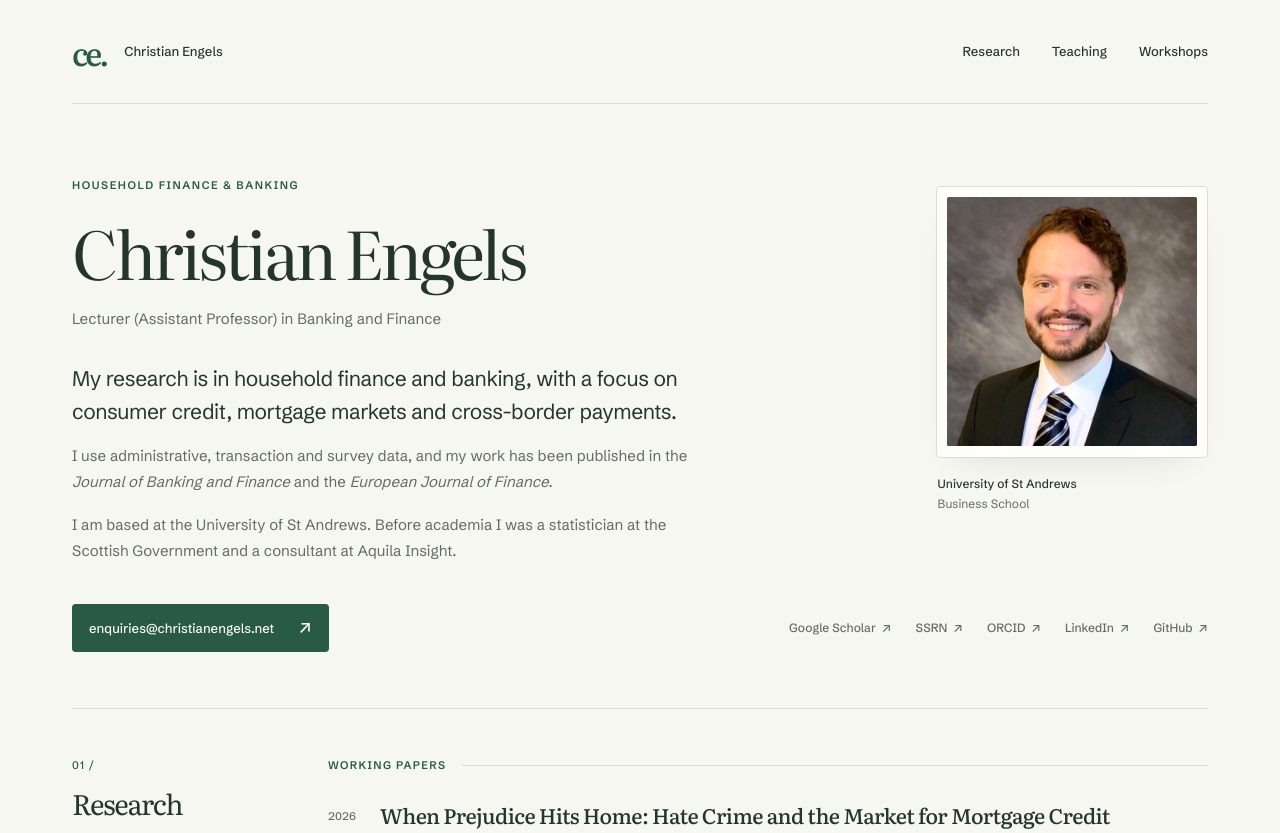
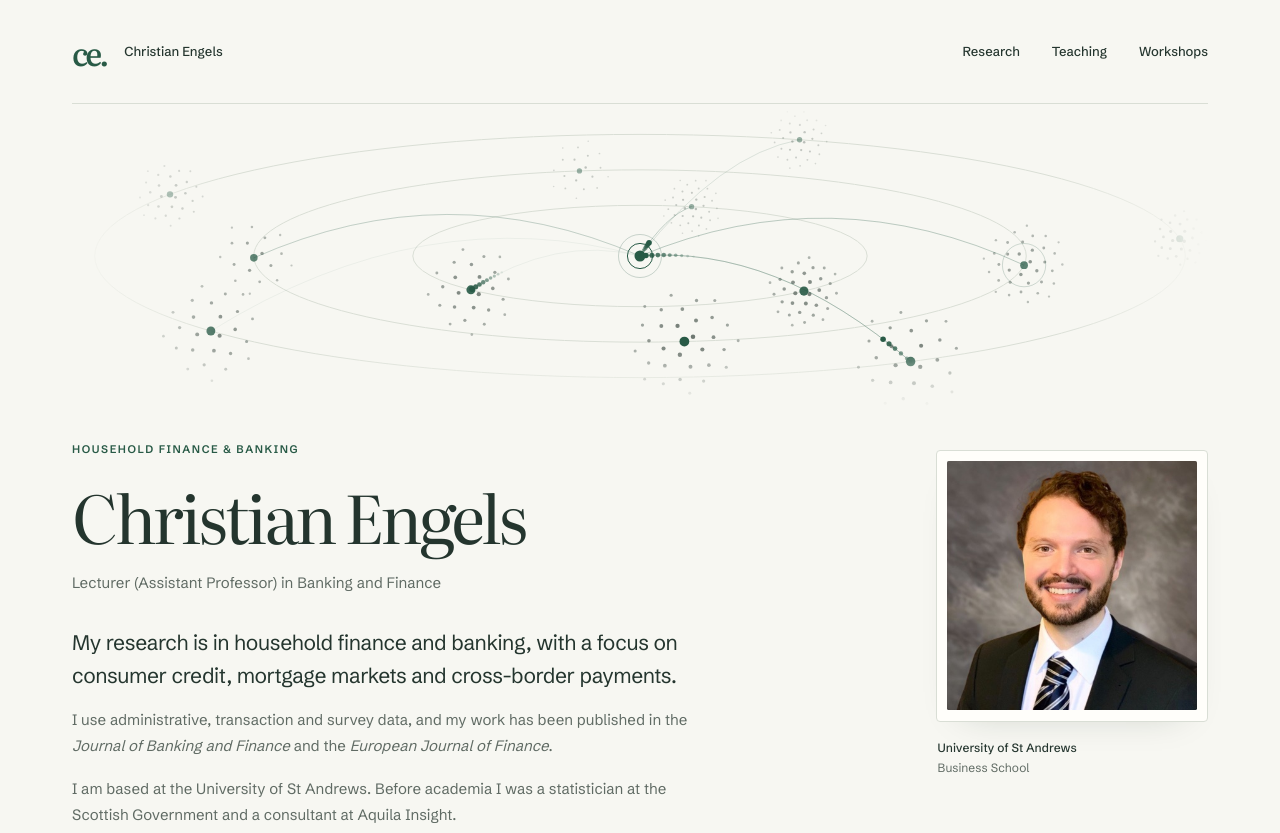
Before and after one commit to christian-engels/website, a plain HTML site: page index.html in a window 1280 px wide. Shown: the top 833 px of the page. Drawn offline with Linux system fonts and the light colour scheme.

Commit message:
Add an animated payments figure to the masthead
A canvas band under the header shows lenders with their households circling a payment hub while transfers cross between them (flows.js, no dependencies, about 160 lines). Colours come from the page's CSS variables so light and dark both work; a single still frame is drawn under prefers-reduced-motion; the loop pauses off screen; the canvas stays hidden without JavaScript and in print. Abstract and module disclosures now ease open where the browser supports interpolate-size.

```diff
--- /dev/null
+++ b/flows.js
@@ -0,0 +1,161 @@
+// Hero figure for the home page. Lenders, each with its households, circle a payment hub;
+// transfers leave one lender, clear through the hub and settle at another.
+// The picture is a function of time alone, so there is no state to keep in step.
+(function () {
+  var canvas = document.querySelector('canvas.flows');
+  if (!canvas || !canvas.getContext) return;
+  var ctx = canvas.getContext('2d');
+  var still = matchMedia('(prefers-reduced-motion: reduce)');
+  var TAU = Math.PI * 2;
+  var RINGS = [0.2, 0.34, 0.48];      // orbit radii as shares of the canvas width
+  var SPEED = [0.05, 0.032, 0.02];    // radians per second; inner orbits turn faster
+  var GAP = 0.9, FLIGHT = 3.4, SETTLE = 1.1;   // seconds between transfers, in flight, settling
+
+  // Repeatable pseudo-random numbers: the same picture on every visit.
+  function noise(n, salt) {
+    var x = Math.sin(n * 127.1 + salt * 311.7) * 43758.5453;
+    return x - Math.floor(x);
+  }
+
+  var clusters = [];
+  [3, 4, 5].forEach(function (count, ring) {
+    for (var i = 0; i < count; i++) {
+      var id = clusters.length;
+      clusters.push({
+        ring: ring,
+        angle: (i / count + noise(id, 1) * 0.1) * TAU + ring * 0.9,
+        size: 0.75 + 0.5 * noise(id, 2),
+        households: 16 + Math.floor(noise(id, 3) * 30)
+      });
+    }
+  });
+
+  var W = 0, H = 0, dpr = 1, raf = 0, seen = true, ink = {};
+
+  function clock() { return still.matches ? 40 : performance.now() / 1000; }
+
+  function fit() {
+    dpr = Math.min(window.devicePixelRatio || 1, 2);
+    W = canvas.clientWidth;
+    H = canvas.clientHeight;
+    canvas.width = Math.round(W * dpr);
+    canvas.height = Math.round(H * dpr);
+    var style = getComputedStyle(canvas);
+    ['rule', 'muted', 'accent'].forEach(function (name) {
+      ink[name] = style.getPropertyValue('--' + name).trim();
+    });
+    draw(clock());
+  }
+
+  function disc(x, y, r) { ctx.beginPath(); ctx.arc(x, y, r, 0, TAU); ctx.fill(); }
+  function ring(x, y, rx, ry) { ctx.beginPath(); ctx.ellipse(x, y, rx, ry, 0, 0, TAU); ctx.stroke(); }
+  function ease(u) { return u < 0.5 ? 4 * u * u * u : 1 - Math.pow(-2 * u + 2, 3) / 2; }
+
+  // A leg is a shallow arc between two points: a quadratic curve whose control point is lifted.
+  function crest(a, b) {
+    return { x: (a.x + b.x) / 2, y: (a.y + b.y) / 2 - 0.22 * Math.hypot(b.x - a.x, b.y - a.y) };
+  }
+  function along(a, b, u) {
+    var c = crest(a, b), v = 1 - u;
+    return { x: v * v * a.x + 2 * v * u * c.x + u * u * b.x, y: v * v * a.y + 2 * v * u * c.y + u * u * b.y };
+  }
+
+  function draw(t) {
+    if (!W || !H) return;
+    var cx = W / 2, cy = H / 2;
+    var tilt = Math.min(0.5, (H * 0.4) / (W * RINGS[2]));   // how far the orbital plane leans away
+    var unit = Math.max(0.62, Math.min(1.2, H / 250));      // marks scale with the band
+    var hub = { x: cx, y: cy, k: unit };
+    var at = clusters.map(function (c) {
+      var a = c.angle + t * SPEED[c.ring], depth = (Math.sin(a) + 1) / 2;   // 0 far, 1 near
+      return {
+        x: cx + RINGS[c.ring] * W * Math.cos(a),
+        y: cy + RINGS[c.ring] * W * tilt * Math.sin(a),
+        depth: depth,
+        k: unit * (0.64 + 0.56 * depth)
+      };
+    });
+
+    function cluster(c, p) {
+      var reach = 34 * c.size * p.k, turn = t * 0.1 * (c.ring % 2 ? -1 : 1);
+      ctx.fillStyle = ink.muted;
+      for (var j = 0; j < c.households; j++) {
+        var far = Math.sqrt((j + 1) / c.households), a = j * 2.39996 + turn;   // sunflower packing
+        ctx.globalAlpha = (0.42 + 0.58 * p.depth) * (1 - 0.5 * far);
+        disc(p.x + reach * far * Math.cos(a), p.y + reach * far * Math.sin(a), (1.7 - 0.7 * far) * p.k);
+      }
+      ctx.globalAlpha = 0.45 + 0.55 * p.depth;
+      ctx.fillStyle = ink.accent;
+      disc(p.x, p.y, 3.4 * p.k);
+    }
+
+    function pulse(p, age) {
+      ctx.globalAlpha = 0.55 * (1 - age);
+      ctx.strokeStyle = ink.accent;
+      ring(p.x, p.y, (5 + 22 * age) * p.k, (5 + 22 * age) * p.k);
+    }
+
+    function flight(from, to, u) {
+      var legs = [[from, hub], [hub, to]];
+      ctx.strokeStyle = ink.accent;
+      ctx.globalAlpha = 0.3 * Math.sin(Math.PI * u);
+      legs.forEach(function (leg) {
+        var c = crest(leg[0], leg[1]);
+        ctx.beginPath();
+        ctx.moveTo(leg[0].x, leg[0].y);
+        ctx.quadraticCurveTo(c.x, c.y, leg[1].x, leg[1].y);
+        ctx.stroke();
+      });
+      if (u >= 0.5 && u < 0.8) pulse(hub, (u - 0.5) / 0.3);
+      var leg = legs[u < 0.5 ? 0 : 1], e = ease(u < 0.5 ? u * 2 : u * 2 - 1);
+      ctx.fillStyle = ink.accent;
+      for (var i = 0; i < 9; i++) {
+        var p = along(leg[0], leg[1], Math.max(0, e - i * 0.022));
+        ctx.globalAlpha = 1 - i / 9;
+        disc(p.x, p.y, 2.3 * unit * (1 - i / 14));
+      }
+    }
+
+    ctx.setTransform(dpr, 0, 0, dpr, 0, 0);
+    ctx.clearRect(0, 0, W, H);
+    ctx.lineWidth = 1;
+
+    ctx.globalAlpha = 1;
+    ctx.strokeStyle = ink.rule;
+    RINGS.forEach(function (r) { ring(cx, cy, r * W, r * W * tilt); });
+
+    clusters.forEach(function (c, i) { if (at[i].depth < 0.5) cluster(c, at[i]); });
+
+    ctx.globalAlpha = 1;
+    ctx.fillStyle = ink.accent;
+    disc(cx, cy, 4.6 * unit);
+    ctx.strokeStyle = ink.accent;
+    ring(cx, cy, 10.5 * unit, 10.5 * unit);
+
+    clusters.forEach(function (c, i) { if (at[i].depth >= 0.5) cluster(c, at[i]); });
+
+    for (var n = Math.floor((t - FLIGHT - SETTLE) / GAP); n <= Math.floor(t / GAP); n++) {
+      var age = t - n * GAP;   // seconds since this transfer left
+      var from = Math.floor(noise(n, 7) * clusters.length);
+      var to = (from + 1 + Math.floor(noise(n, 8) * (clusters.length - 1))) % clusters.length;
+      if (age < FLIGHT) flight(at[from], at[to], age / FLIGHT);
+      else if (age < FLIGHT + SETTLE) pulse(at[to], (age - FLIGHT) / SETTLE);
+    }
+  }
+
+  function tick() {
+    raf = 0;
+    draw(clock());
+    if (seen && !still.matches) raf = requestAnimationFrame(tick);
+  }
+  function wake() { if (!raf) raf = requestAnimationFrame(tick); }
+
+  canvas.hidden = false;
+  new ResizeObserver(fit).observe(canvas);
+  new IntersectionObserver(function (entries) {
+    seen = entries[0].isIntersecting;
+    if (seen) wake();
+  }).observe(canvas);
+  matchMedia('(prefers-color-scheme: dark)').addEventListener('change', fit);
+  still.addEventListener('change', wake);
+})();
--- a/index.html
+++ b/index.html
@@ -16,7 +16,7 @@
   <link rel="icon" href="favicon.ico">
   <link rel="preload" href="assets/fonts/literata-roman.woff2" as="font" type="font/woff2" crossorigin>
   <link rel="preload" href="assets/fonts/schibsted-grotesk.woff2" as="font" type="font/woff2" crossorigin>
-  <link rel="stylesheet" href="styles.css?v=20261010d">
+  <link rel="stylesheet" href="styles.css?v=20261118">
   <script type="application/ld+json">
   {
     "@context": "https://schema.org",
@@ -48,6 +48,8 @@
       <a href="#workshops">Workshops</a>
     </nav>
   </div>
+
+  <canvas class="flows" hidden aria-hidden="true"></canvas>
 
   <header class="masthead">
     <div class="hero-copy">
@@ -351,5 +353,6 @@
     a.textContent = addr;
   });
 </script>
+<script src="flows.js?v=20261118" defer></script>
 </body>
 </html>
--- a/styles.css
+++ b/styles.css
@@ -105,6 +105,19 @@ a:hover { color: var(--accent); text-decoration-color: currentColor; }
 .topnav a::after { content: ""; position: absolute; bottom: 0.4rem; left: 0; width: 0; height: 1px; background: currentColor; transition: width 180ms var(--ease); }
 .topnav a:hover::after, .topnav a:focus-visible::after { width: 100%; }
 
+/* One ambient figure opens the page: lenders with their households circle a payment hub
+   while transfers cross between them. Drawn by flows.js, which also reveals the canvas. */
+.flows {
+  width: 100%;
+  height: clamp(10.5rem, 27vw, 19rem);
+  vertical-align: top;
+  mask-image: linear-gradient(to right, transparent, #000 14%, #000 86%, transparent), linear-gradient(to bottom, transparent, #000 10%, #000 80%, transparent);
+  mask-composite: intersect;
+  animation: surface 1600ms var(--ease) both;
+}
+@keyframes surface { from { opacity: 0; } }
+.flows:not([hidden]) + .masthead { padding-top: 2rem; }
+
 /* Introductory text and portrait use their own wider grid. */
 .masthead {
   display: grid;
@@ -169,6 +182,14 @@ summary::before { content: "+"; width: 0.75rem; flex: 0 0 0.75rem; color: var(--
 details[open] > summary::before { content: "\2212"; }
 summary:hover, details[open] > summary { color: var(--accent); }
 .abstract { margin: 0.75rem 0 0.5rem; padding: 1rem 1.2rem; background: var(--soft); border-left: 2px solid var(--accent); font-size: 0.875rem; line-height: 1.8; }
+/* Disclosures ease open where the browser can interpolate to an automatic height. */
+@media (prefers-reduced-motion: no-preference) {
+  @supports (interpolate-size: allow-keywords) {
+    :root { interpolate-size: allow-keywords; }
+    details::details-content { block-size: 0; overflow-y: clip; opacity: 0; }
+    details[open]::details-content { block-size: auto; opacity: 1; transition: block-size 360ms var(--ease), opacity 360ms var(--ease); }
+  }
+}
 pre { margin: 0.75rem 0 0.5rem; padding: 1rem 1.2rem; overflow-x: auto; background: var(--soft); border: 1px solid var(--rule); border-radius: 0.2rem; font: 0.75rem/1.7 var(--mono); }
 
 .list { margin: 0.85rem 0 0; padding: 0; list-style: none; font-size: 0.875rem; }
@@ -270,11 +291,12 @@ pre { margin: 0.75rem 0 0.5rem; padding: 1rem 1.2rem; overflow-x: auto; backgrou
 @media (prefers-reduced-motion: reduce) {
   html { scroll-behavior: auto; }
   *, *::before, *::after { transition: none !important; }
+  .flows { animation: none; }
 }
 @media print {
   :root { color-scheme: light; --bg: #fff; --text: #111; --muted: #444; --accent: #222; --rule: #ccc; }
   .page { max-width: none; padding: 0; }
-  .site-header, .skip-link, .site-footer a { display: none; }
+  .site-header, .skip-link, .site-footer a, .flows { display: none; }
   .masthead { padding-top: 0; }
   .portrait-frame { box-shadow: none; }
   h2.label { position: static; }
```
